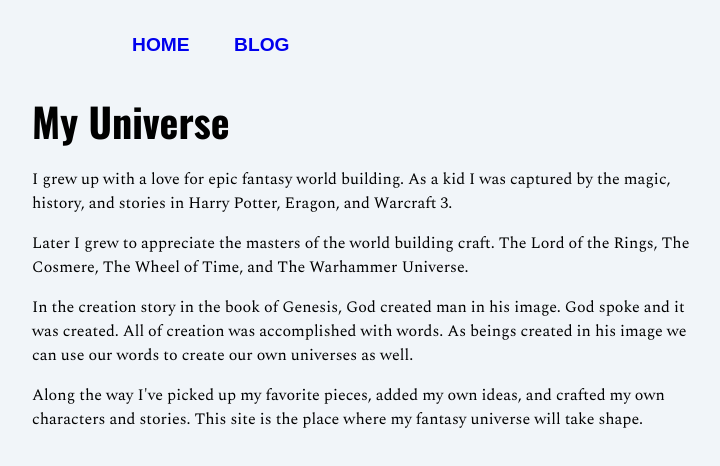
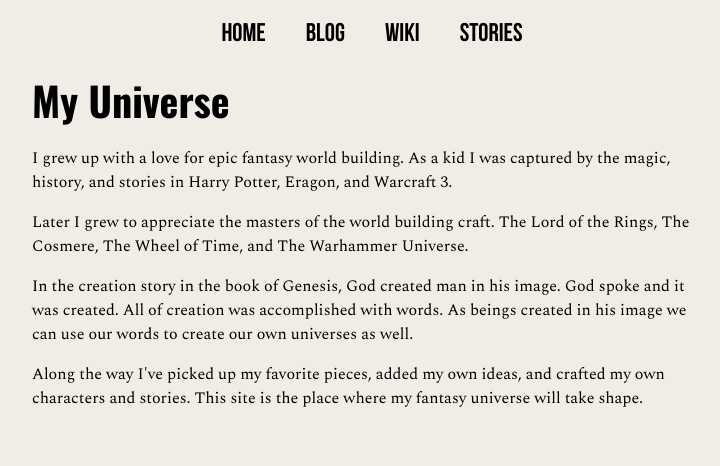
Before and after one commit to jsardello/Worldbuilding-Wiki, an Astro site: page / in a window 1280 px wide. Shown: the whole page, without its empty margins (268-988 px from the left). Built offline with nearby package versions, Linux system fonts and the light colour scheme; Astro itself is replaced by a stand-in of ours.

Commit message:
Mostly working to style/setup header

```diff
--- a/src/components/Navigation.astro
+++ b/src/components/Navigation.astro
@@ -3,4 +3,6 @@
 <div class="nav-links">
     <a href="/Worldbuilding-Wiki">Home</a>
     <a href="/Worldbuilding-Wiki/blog/">Blog</a>
+    <a href="/Worldbuilding-Wiki/wiki/">Wiki</a>
+    <a href="/Worldbuilding-Wiki/stories">Stories</a>
 </div>
--- a/src/styles/global.css
+++ b/src/styles/global.css
@@ -1,5 +1,5 @@
 html {
-    background-color: #f1f5f9;
+    background-color: #f0ece6;
     font-family: sans-serif;
 }
 
@@ -14,6 +14,14 @@ html {
 @font-face {
     font-family: 'League Gothic Condensed';
     src: url('/Worldbuilding-Wiki/fonts/Oswald-Bold.ttf') format('truetype');
+    font-weight: normal;
+    font-style: normal;
+    font-display: swap;
+}
+
+@font-face {
+    font-family: 'BebasNeue Bold';
+    src: url('/Worldbuilding-Wiki/fonts/BebasNeue Bold.ttf') format('truetype');
     font-weight: normal;
     font-style: normal;
     font-display: swap;
@@ -41,27 +49,22 @@ body {
 }
 
 .nav-links {
-    width: 100%;
-    top: 5rem;
-    left: 48px;
-    background-color: #ff9776;
-    display: none;
+    display: flex;
+    justify-content: center;
     margin: 0;
 }
 
 .nav-links a {
-    display: block;
-    text-align: center;
-    padding: 10px 0;
     text-decoration: none;
-    font-size: 1.2rem;
+    font-size: 1.6rem;
     font-weight: bold;
     text-transform: uppercase;
+    font-family:  'BebasNeue Bold', sans-serif;
 }
 
 .nav-links a:hover,
 .nav-links a:focus {
-    background-color: #ff9776;
+    color: #959c9c;
 }
 
 .expanded {
@@ -70,16 +73,15 @@ body {
 
 @media screen and (min-width: 636px) {
     .nav-links {
-        margin-left: 5em;
-        display: block;
-        position: static;
-        width: auto;
+        display: flex;
+        justify-content: center;
         background: none;
+        gap: 40px;
     }
 
     .nav-links a {
-        display: inline-block;
-        padding: 15px 20px;
+        color: inherit;
+        gap: 40px;
     }
 
 }
```
Also changed, not shown: public/fonts/BebasNeue Bold.ttf (added).
